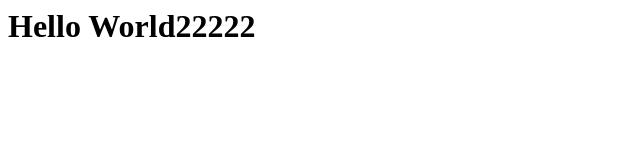
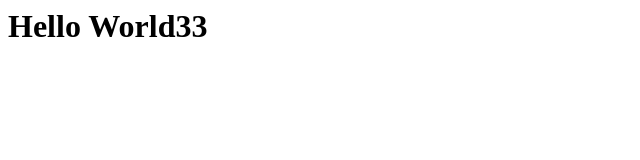
Before and after one commit to cjw0324/opensource_sw, a plain HTML site: page index.html in a window 1280 px wide. Shown: the whole page, without its empty margins (0-640 px from the left). Drawn offline with Linux system fonts and the light colour scheme.

Commit message:
third commit

```diff
--- a/index.html
+++ b/index.html
@@ -1,9 +1,10 @@
 <html>
     <head>
-        <title>Hello World22222</title>
+        <title>Hello World33</title>
+
     </head>
 
     <body>
-        <h1>Hello World22222</h1>
+        <h1>Hello World33</h1>
     </body>
 </html>
```
